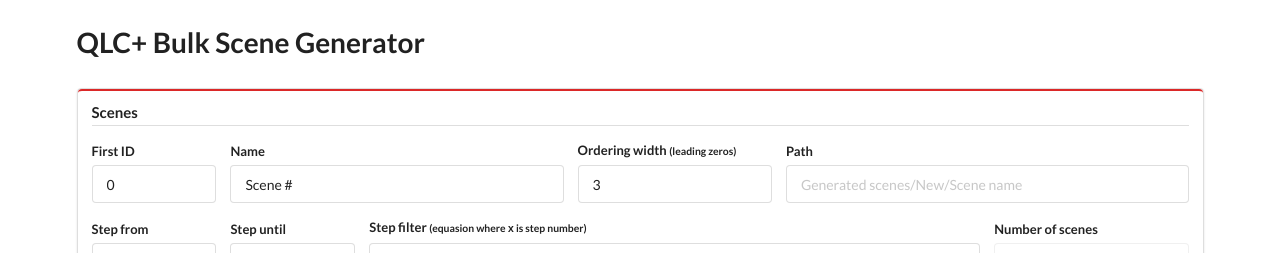
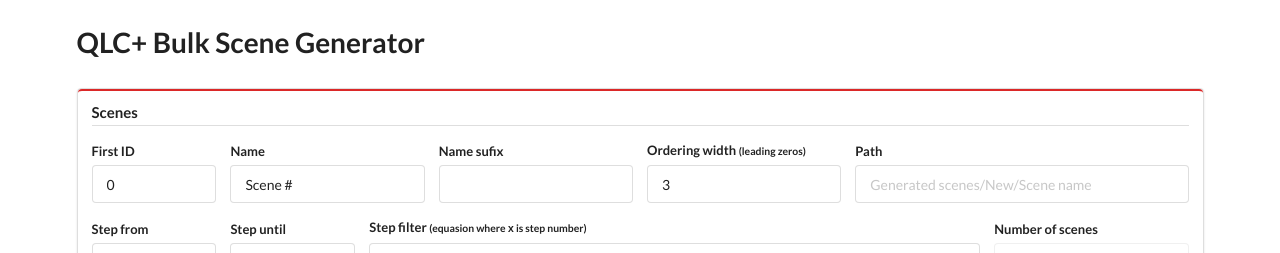
Before and after one commit to Tymek/QLC-Bulk-Scene-Generator, a Vue app: page / in a window 1280 px wide. Shown: the top 253 px of the page. Built offline with nearby package versions, Linux system fonts and the light colour scheme; what semantic-ui-vue would draw is missing.

Commit message:
Scene name sufix

```diff
--- a/src/App.vue
+++ b/src/App.vue
@@ -53,7 +53,7 @@
               scene.name,
               index,
               scene.numberWidth
-            ) + ` - Fixture ${fixtureIndex}`,
+            ) + ` - Fixture ${fixtureIndex}` + scene.sufix,
             path: scene.path,
             Fixtures: [calculateFixture(fixture, sceneValue)],
           })).map(scene => Scene(scene))
@@ -71,7 +71,7 @@
       } else {
         const scenes = range.map((sceneValue, index) => ({
           id: startId + index,
-          name: composeSceneName(scene.name, index, scene.numberWidth),
+          name: composeSceneName(scene.name, index, scene.numberWidth) + scene.sufix,
           path: scene.path,
           Fixtures: fixtures.map(fixture => calculateFixture(fixture, sceneValue)),
         })).map(scene => Scene(scene))
--- a/src/components/Form/components/Scenes.vue
+++ b/src/components/Form/components/Scenes.vue
@@ -12,12 +12,20 @@
           @change="change"
         />
       </div>
-      <div class="five wide field">
+      <div class="three wide field">
         <label>Name</label>
         <input
           type="text"
           placeholder="Scene #"
           v-model="func.name"
+          @change="change"
+        />
+      </div>
+      <div class="three wide field">
+        <label>Name sufix</label>
+        <input
+          type="text"
+          v-model="func.sufix"
           @change="change"
         />
       </div>
@@ -31,7 +39,7 @@
           @change="change"
         />
       </div>
-      <div class="six wide field">
+      <div class="five wide field">
         <label>Path</label>
         <input
           type="text"
@@ -95,6 +103,7 @@
     startId: 0,
     func: {
       name: 'Scene #',
+      sufix: '',
       path: '',
       numberWidth: 3,
     },
```
Also changed, not shown: 1 other file (tests, documents, lock files or other folders).
